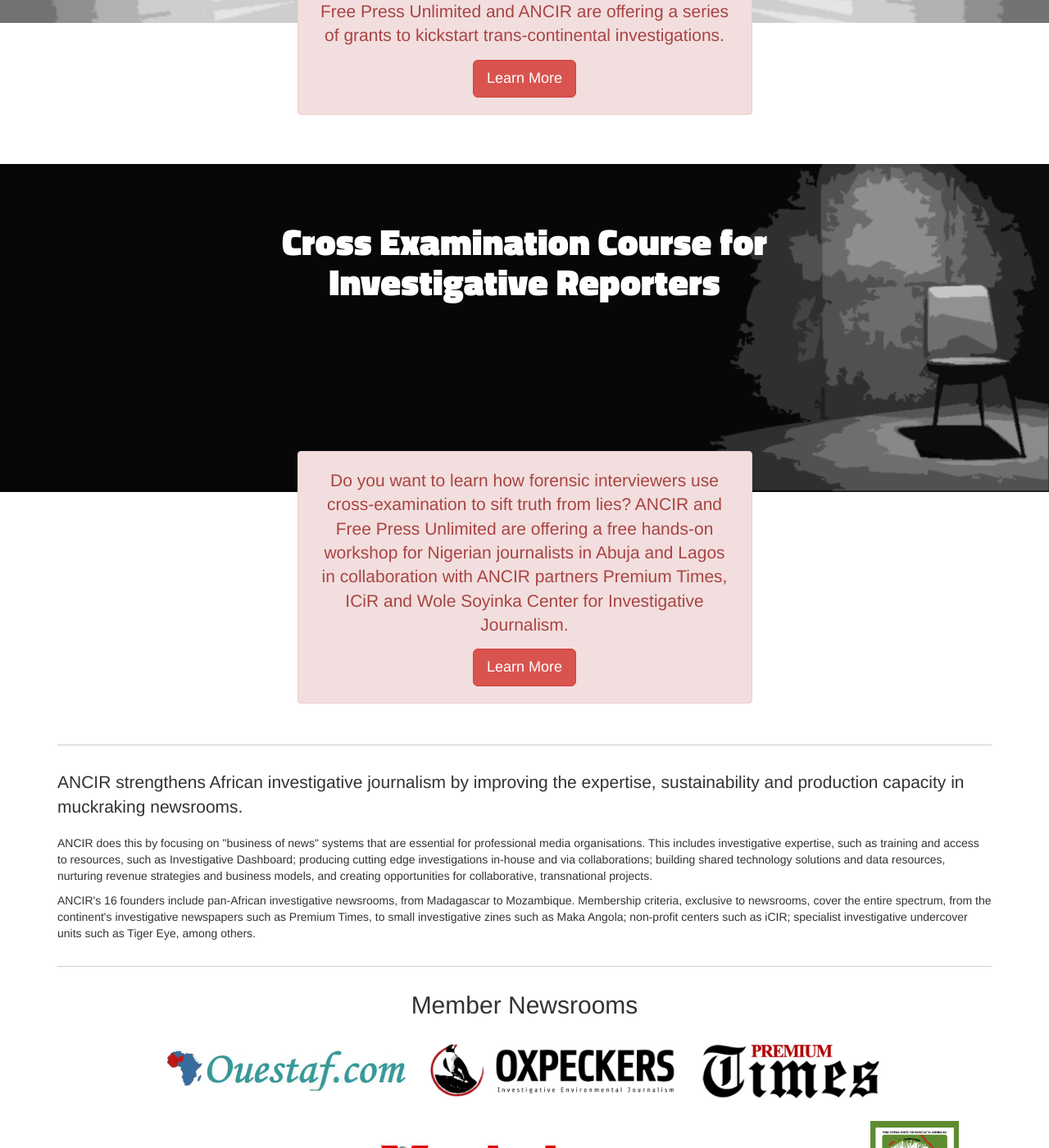
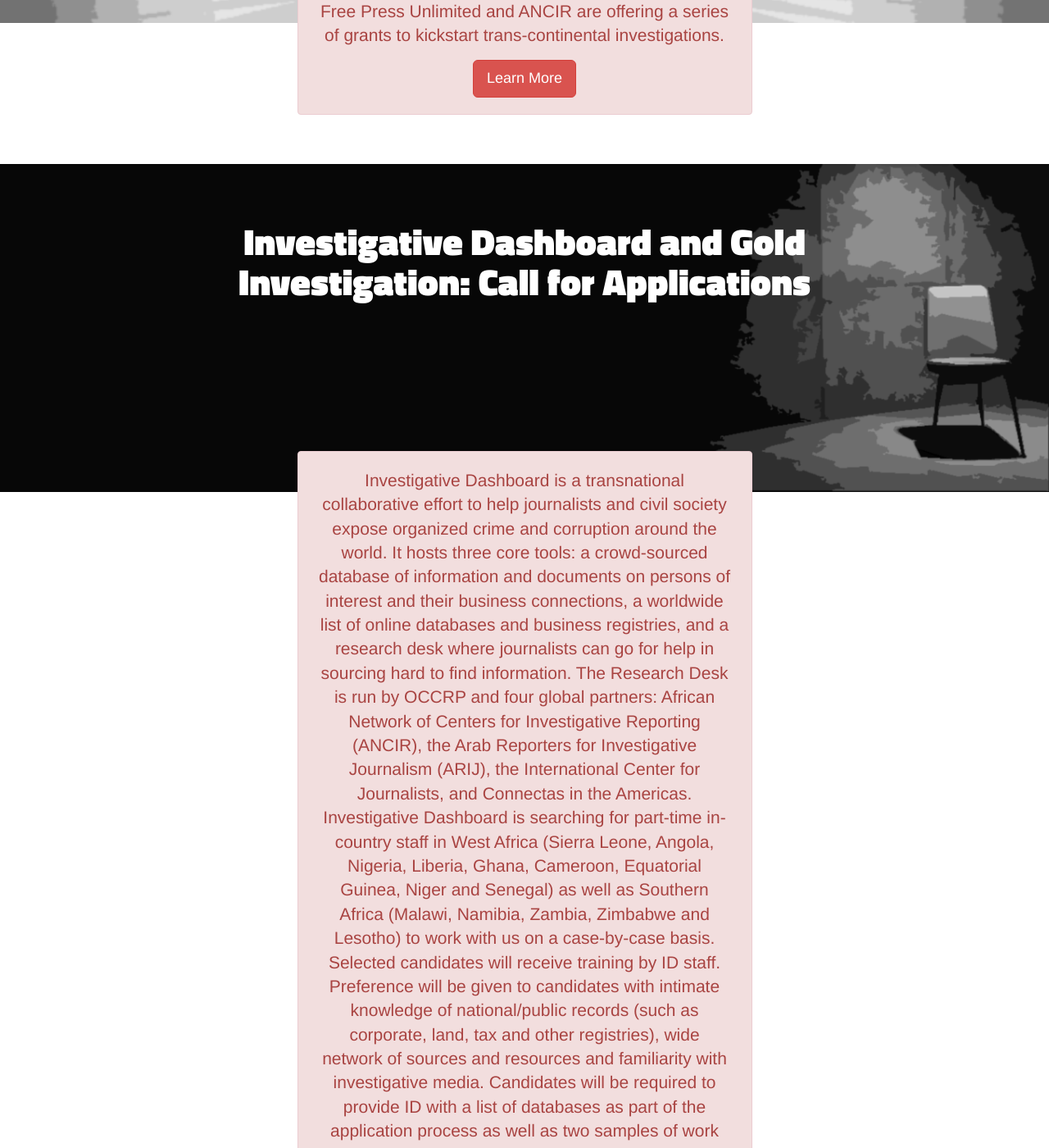
Before and after one commit to ANCIR/InvestigativeCenters.org, a Jekyll site: the page built from index.html, in a window 1280 px wide and 1400 px high, scrolled down 612 px. Shown: the whole window at 82% size. Built offline with Jekyll 4.4.1, drawn with Linux system fonts in a browser that asks for light colours; nearby versions of some CDN libraries; some web fonts are replaced; Markdown is read by kramdown in place of the engine named in the settings; some of the changed text lies outside the part shown.

Commit message:
Added ID Call for Applications on front page

```diff
--- a/index.html
+++ b/index.html
@@ -38,7 +38,7 @@
   <div class="container">
     <div clas="row">
       <div class="col-md-8 col-md-offset-2">
-        <h1 id="branding" class="text-center text-danger" style="padding-top:50px; font-size:45px; color: #fff;">Cross Examination Course for Investigative Reporters</h1>
+        <h1 id="branding" class="text-center text-danger" style="padding-top:50px; font-size:45px; color: #fff;">Investigative Dashboard and Gold Investigation: Call for Applications</h1>
       </div>
     </div>
   </div>
@@ -48,7 +48,11 @@
     <div class="col-md-6 col-md-offset-3">
       <div class="alert alert-danger text-center" style="padding:20px 25px;">
 
-        <p class="lead">Do you want to learn how forensic interviewers use cross-examination to sift truth from lies? ANCIR and Free Press Unlimited are offering a free hands-on workshop for Nigerian journalists in Abuja and Lagos in collaboration with ANCIR partners Premium Times, ICiR and Wole Soyinka Center for Investigative Journalism.</p>
+        <p class="lead">Investigative Dashboard is a transnational collaborative effort to help journalists and civil society expose organized crime and corruption around the world. It hosts three core tools: a crowd-sourced database of information and documents on persons of interest and their business connections, a worldwide list of online databases and business registries, and a research desk where journalists can go for help in sourcing hard to find information.
+
+		The Research Desk is run by OCCRP and four global partners: African Network of Centers for Investigative Reporting (ANCIR), the Arab Reporters for Investigative Journalism (ARIJ), the International Center for Journalists, and Connectas in the Americas.
+
+		Investigative Dashboard is searching for part-time in-country staff in West Africa (Sierra Leone, Angola, Nigeria, Liberia, Ghana, Cameroon, Equatorial Guinea, Niger and Senegal) as well as Southern Africa (Malawi, Namibia, Zambia, Zimbabwe and Lesotho) to work with us on a case-by-case basis. Selected candidates will receive training by ID staff. Preference will be given to candidates with intimate knowledge of national/public records (such as corporate, land, tax and other registries), wide network of sources and resources and familiarity with investigative media. Candidates will be required to provide ID with a list of databases as part of the application process as well as two samples of work and a resume. Please contact ksharife@gmail.com</p>
 
         <p style="margin-top:15px; margin-bottom: 0;"><a href="/cross-examination-course-for-investigative-reporters-nigeria" class="btn btn-lg btn-danger">Learn More</a></p>
       </div>
```
